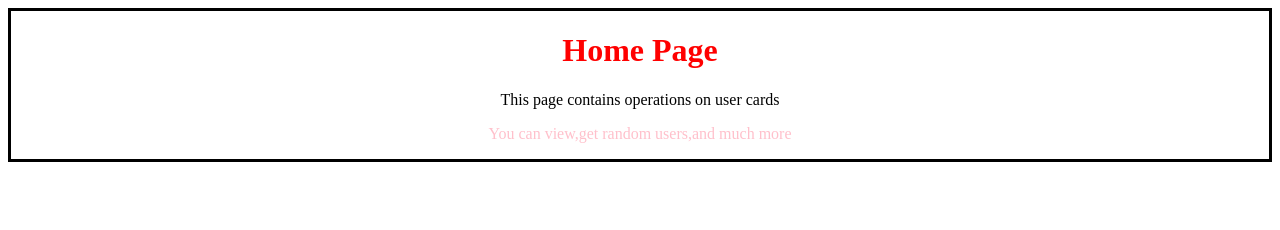
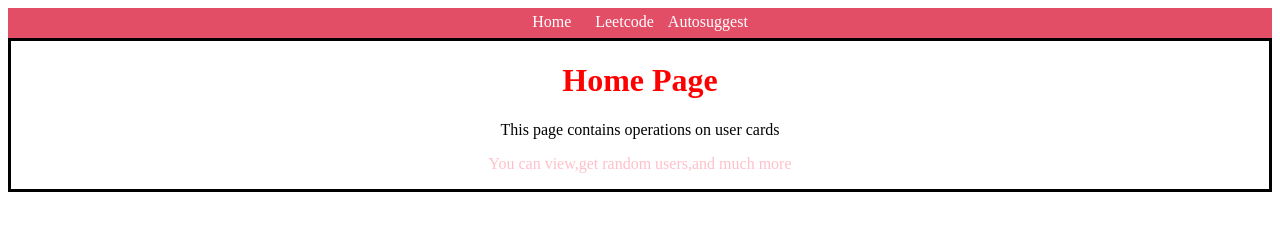
Before and after one commit to hasinisaganti/auto-suggest, a website: page frontend/index.html in a window 1280 px wide. Drawn offline with Linux system fonts and the light colour scheme.

Commit message:
commit-5

```diff
--- a/frontend/index.css
+++ b/frontend/index.css
@@ -13,9 +13,21 @@ h1 {
 
 }
 #home-intro:hover{
-      background-color: blue;
+      background-color: rgb(0, 179, 255);
       color:white;
 }
 #p2{
     color:pink;
 }
+#nav {
+    text-align:center;
+    background-color: rgb(227, 78, 103);
+    height:25px;
+    padding-top:5px;
+}
+#nav a{
+margin: 0px 5px;
+/* margin x axis and y axis */
+text-decoration: none;
+color:white;
+}
--- a/frontend/index.html
+++ b/frontend/index.html
@@ -8,11 +8,22 @@
 </head>
 <body>
 
+    <div id="nav">
+        <a href="/">Home</a>
+        <a href="https://github.com " target="_blank"></a>
+        <a href="https://leetcode.com" target="_blank">Leetcode</a>
+        <a href="./pages/Auto_suggest.html">Autosuggest</a>
+
+    </div>
     <div id="home-intro">
         <h1>Home Page</h1>
         <p id="p1">This page contains operations on user cards</p>
         <p id="p2">You can view,get random users,and much more</p>
     </div>
+
+
+
+    </div>
     <script src="index.js"></script>
 </body>
 </html>
```
Also changed, not shown: frontend/pages/Auto_suggest.html (added, +11 -0 lines).
